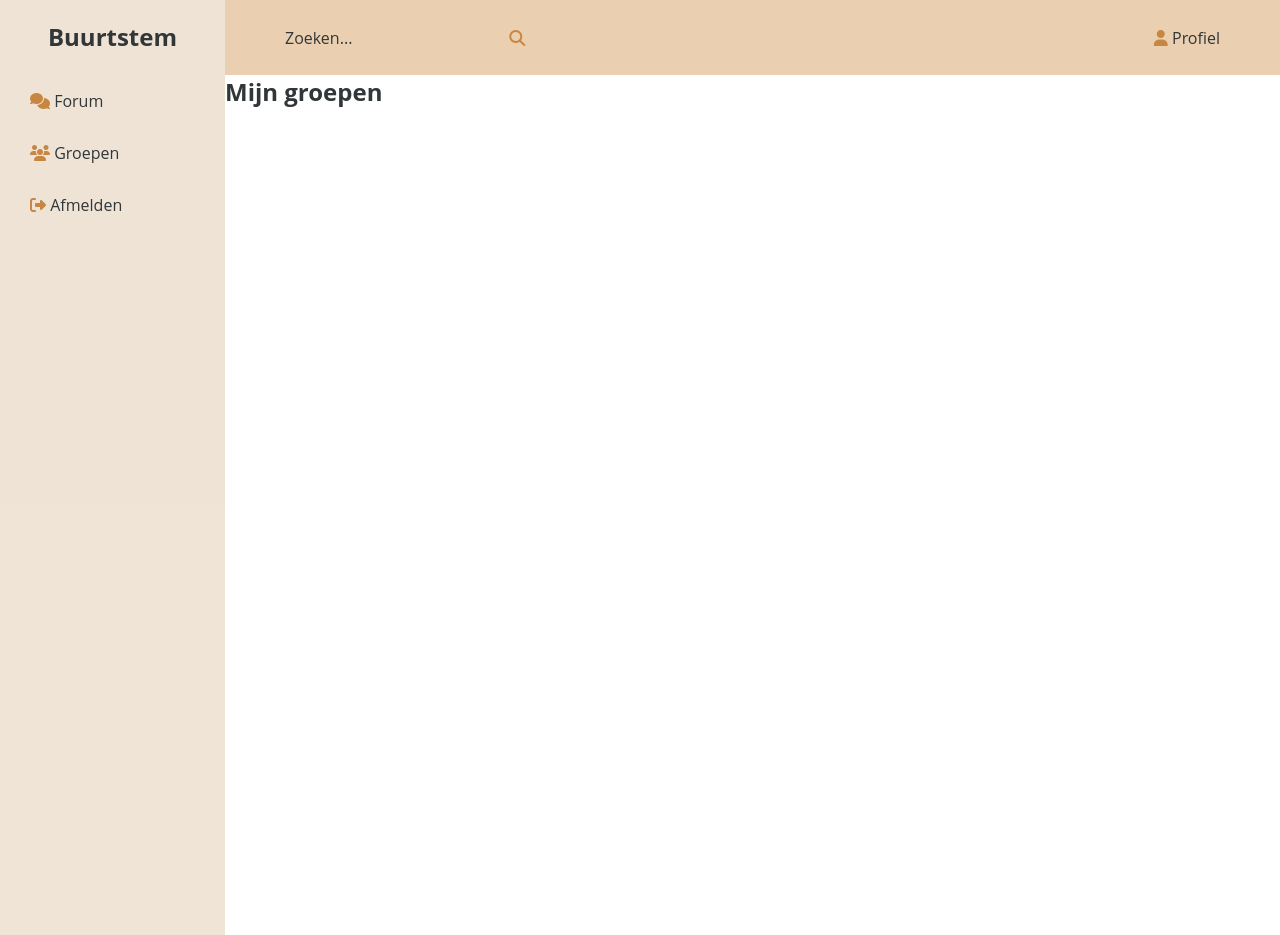
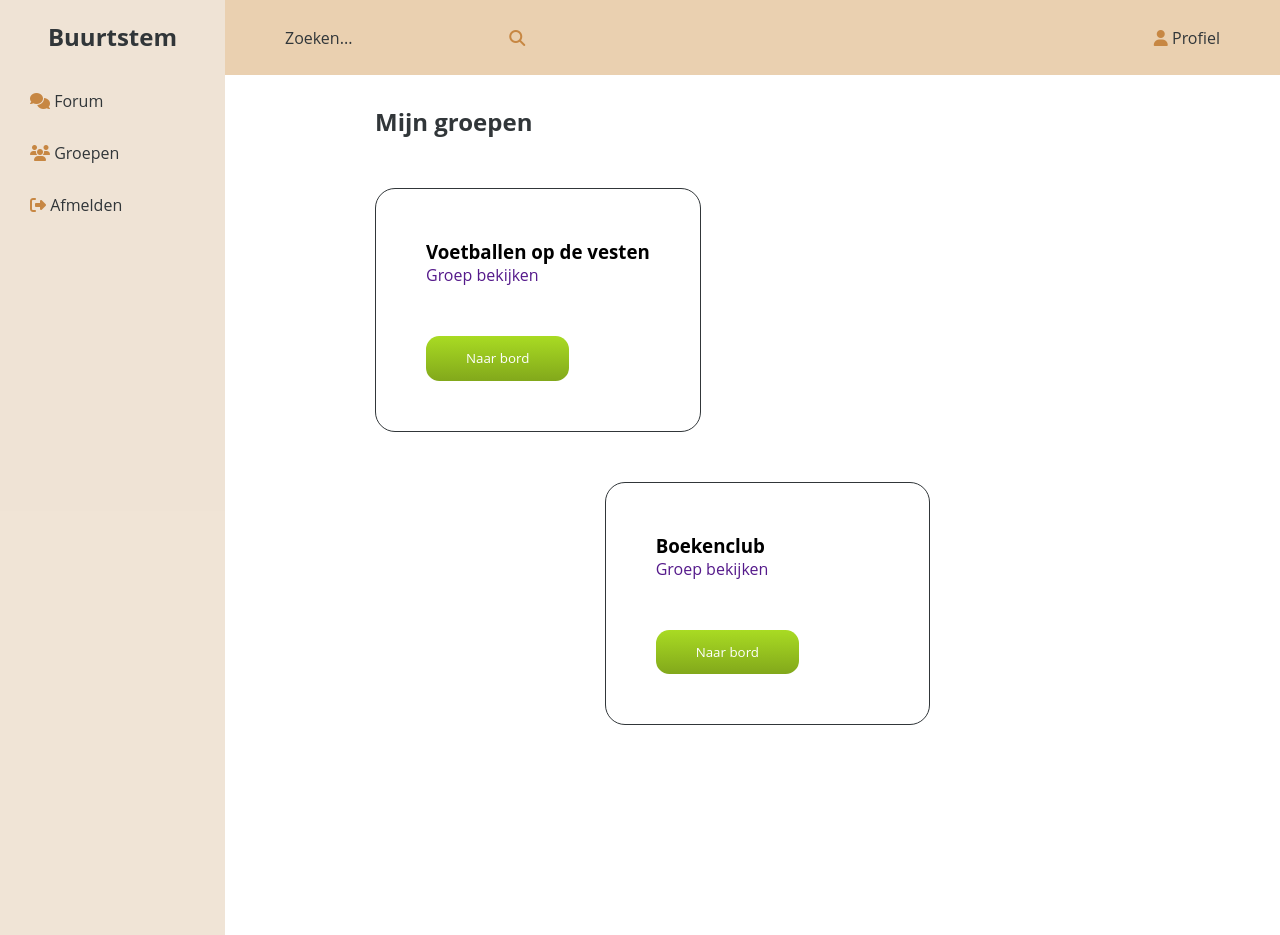
Before and after one commit to marianneneuts/buurtstem-webapplicatie, a PHP site: page /groups.php in a window 1280 px wide. Run offline with PHP 8.4, Linux system fonts and the light colour scheme; the visitor is signed in with stand-in values (Sample User, id 1); some libraries are stand-ins or nearby versions.

Commit message:
style: added html and css to buurtstem, nieuwe vesten, groups and forum

```diff
--- a/buurtstem.php
+++ b/buurtstem.php
@@ -18,6 +18,10 @@
 
         <br>
 
+        <p>Buurtstem geeft je de mogelijkheid om mee te <br>beslissen over de Nieuwe Mechelse Vesten <br>Brusselpoort en Ragheno! Wat mis jij nu echt in de <br>Karmelietentuin? Droom je van een veilig <br>voetbalveldje? Of wil je liever samen met je familie en <br>vrienden kunnen barbecueën? Jouw gekste ideeën <br>kan je laten horen op de applicatie Buurtstem!<br>
+        <br>
+        Daar blijft het niet bij! Zo kan je, wanneer je genoeg <br>stemmen hebt, je idee gaan visualiseren via onze <br>visualisatietool! Hierbij kan je pennen, vormen, <br>templates en andere gereedschappen gebruiken om <br>een stukje van de Nieuwe Vesten in te vullen!</p>
+
         <a href="de_nieuwe_vesten.php">
             <button>De Nieuwe Vesten</button>
         </a>
--- a/css/groups.css
+++ b/css/groups.css
@@ -1,5 +1,10 @@
 * {
     box-sizing: border-box;
+}
+
+p {
+    margin-top: 20px;
+    margin-left: 150px;
 }
 
 .content {
@@ -12,4 +17,43 @@
 
 .content h2 {
     color: #313639;
+    margin-top: 30px;
+    margin-left: 150px;
 }
+
+.list {
+    width: auto;
+}
+
+.group-1 {
+    margin-left: 150px;
+    margin-top: 50px;
+    float: left;
+    border-style: solid;
+    border-width: 1px;
+    border-radius: 20px;
+    padding: 50px;
+    border-color: #313639;
+}
+
+.group-2 {
+    margin-top: 50px;
+    float: right;
+    margin-right: 350px;
+    border-style: solid;
+    border-width: 1px;
+    border-radius: 20px;
+    padding: 50px;
+    padding-right: 130px;
+    border-color: #313639;
+}
+
+a button {
+    background-image: linear-gradient(#A9DB23, #82A81B);
+    color: white;
+    text-align: center;
+    border: none;
+    padding: 1em 3em;
+    border-radius: 1em;
+    margin-top: 50px;
+}
--- a/de_nieuwe_vesten.php
+++ b/de_nieuwe_vesten.php
@@ -17,6 +17,9 @@
         <h2>De Nieuwe Vesten</h2>
 
         <br>
+        <p>In het voorjaar van 2022 opent de tangent. Die <br> verbindt de op- en afritten van de E19 in Mechelen-Zuid <br>rechtstreeks met de achterzijde van het station, <br>de Leuvensesteenweg en de N15. Die kortere, <br>snellere route zal zorgen voor minder doorgaand <br>verkeer op de vesten. Dat geeft ons de kans om de <br>ruimte op onze vesten anders te gebruiken. <br>
+        <br>
+        Er komen nieuwe pleinen en plekken voor <br>ontmoeting, ontspanning, sport en spel. En de rijke <br>geschiedenis van Mechelen zal je voortaan niet <br>alleen binnen maar ook op de vesten op een <br>aangename manier beleven.  </p>
 
         <a href="buurtstem.php">
             <button>Buurtstem</button>
--- a/groups.php
+++ b/groups.php
@@ -15,6 +15,27 @@
 
     <div class="content">
         <h2>Mijn groepen</h2>
+
+        <div class="list"></div>
+
+        <div class="group-1">
+            <h3>Voetballen op de vesten</h3>
+            <a href="">Groep bekijken</a>
+            <br>
+            <a href="">
+            <button>Naar bord</button>
+            </a>
+        </div>
+
+        <div class="group-2">
+            <h3>Boekenclub</h3>
+            <a href="">Groep bekijken</a>
+            <br>
+            <a href="">
+            <button>Naar bord</button>
+            </a>
+        </div>
+        </div>
     </div>
 </body>
 </html>
```
Also changed, not shown: css/buurtstem.css (+10 -1 lines), css/de_nieuwe_vesten.css (+10 -1 lines), css/forum.css (+7 -0 lines).
